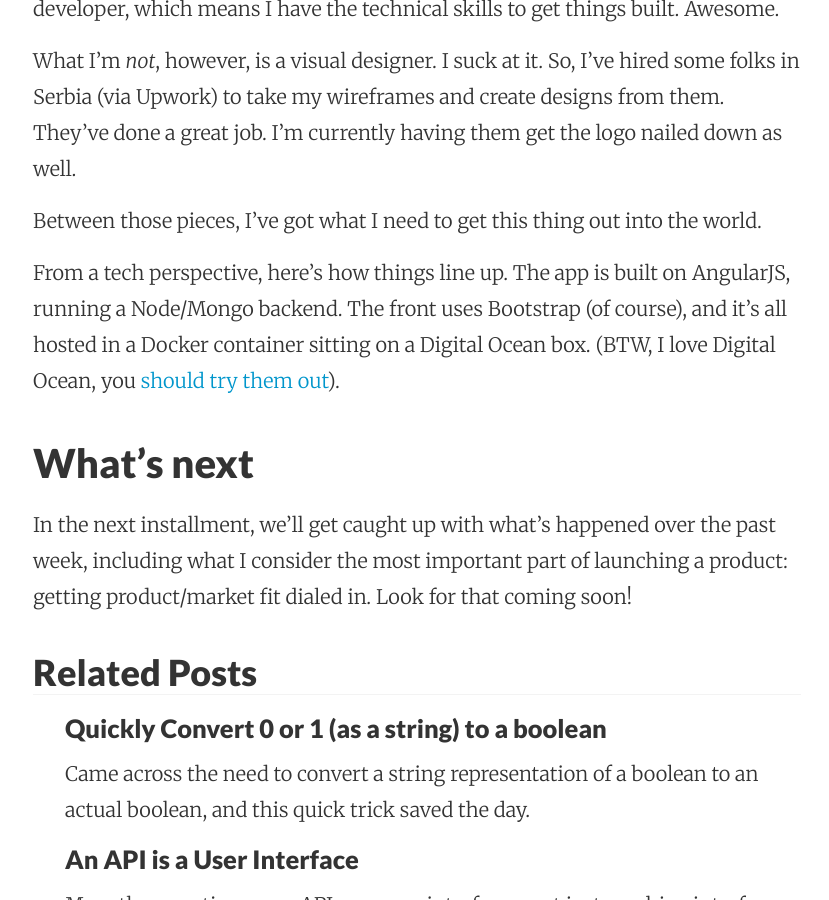
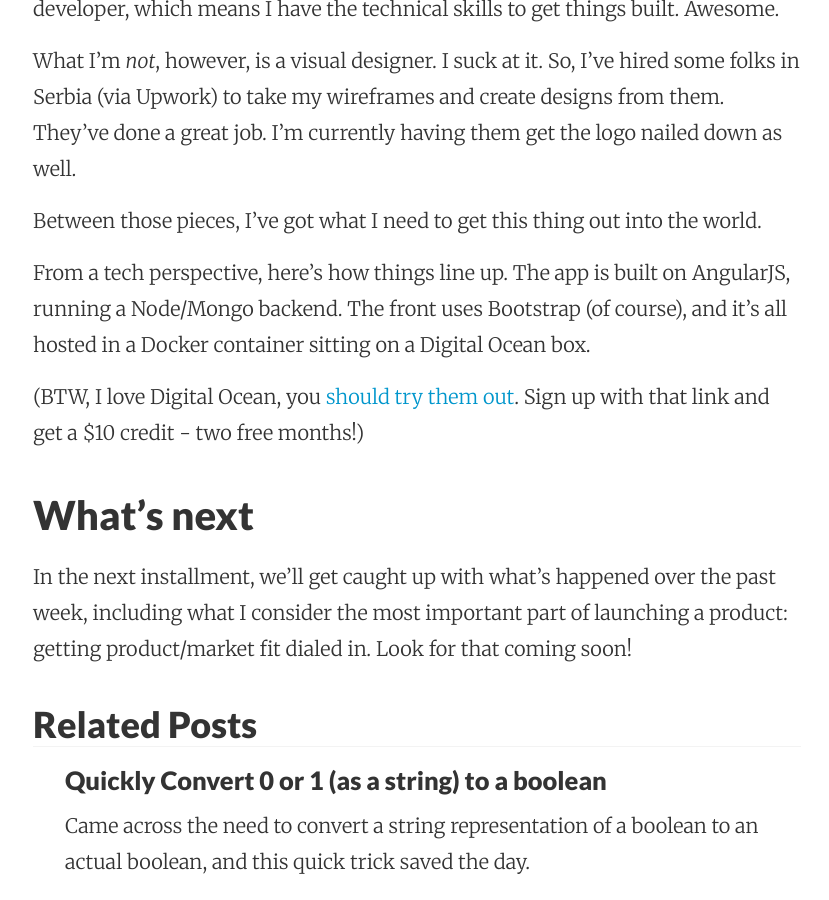
Before and after one commit to jwd2a/justindav.is, a Jekyll site: the page built from _building_jampay/episode-0-lets-get-started.md, in a window 1280 px wide and 900 px high, scrolled down 3038 px. Shown: the whole window, without its empty margins (223-1052 px from the left). Built offline with Jekyll 4.4.1, drawn with Linux system fonts in a browser that asks for light colours; nearby versions of some CDN libraries; some web fonts are replaced; comment, search, counter and statistics services are not loaded.

Commit message:
Sell that affiliate shit

```diff
--- a/_building_jampay/episode-0-lets-get-started.md
+++ b/_building_jampay/episode-0-lets-get-started.md
@@ -47,7 +47,9 @@ What I'm _not_, however, is a visual designer. I suck at it. So, I've hired some
 
 Between those pieces, I've got what I need to get this thing out into the world.
 
-From a tech perspective, here's how things line up. The app is built on AngularJS, running a Node/Mongo backend. The front uses Bootstrap (of course), and it's all hosted in a Docker container sitting on a Digital Ocean box. (BTW, I love Digital Ocean, you [should try them out][do]).
+From a tech perspective, here's how things line up. The app is built on AngularJS, running a Node/Mongo backend. The front uses Bootstrap (of course), and it's all hosted in a Docker container sitting on a Digital Ocean box.
+
+(BTW, I love Digital Ocean, you [should try them out][do]. Sign up with that link and get a $10 credit - two free months!)
 
 ## What's next
 
```
